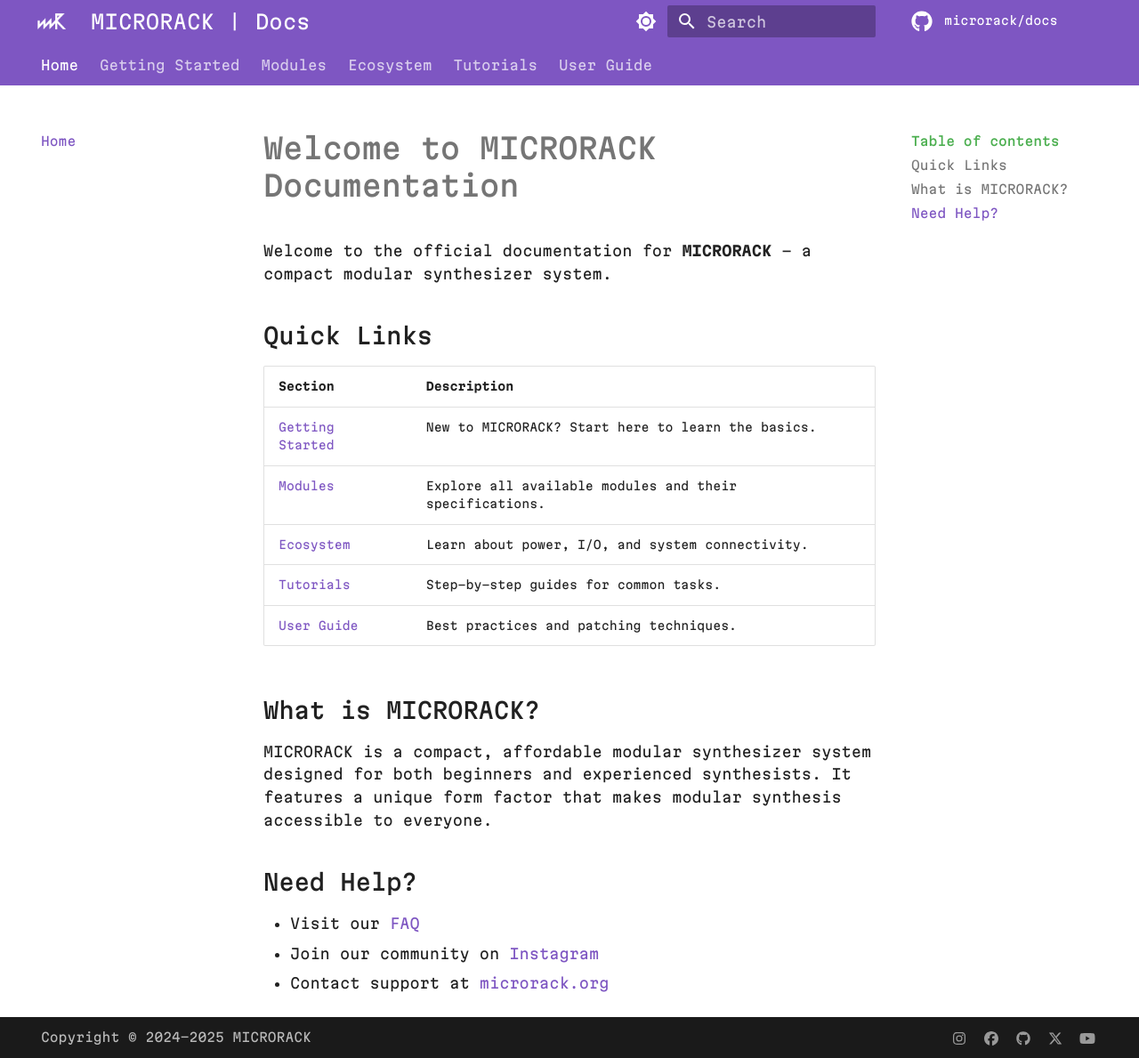
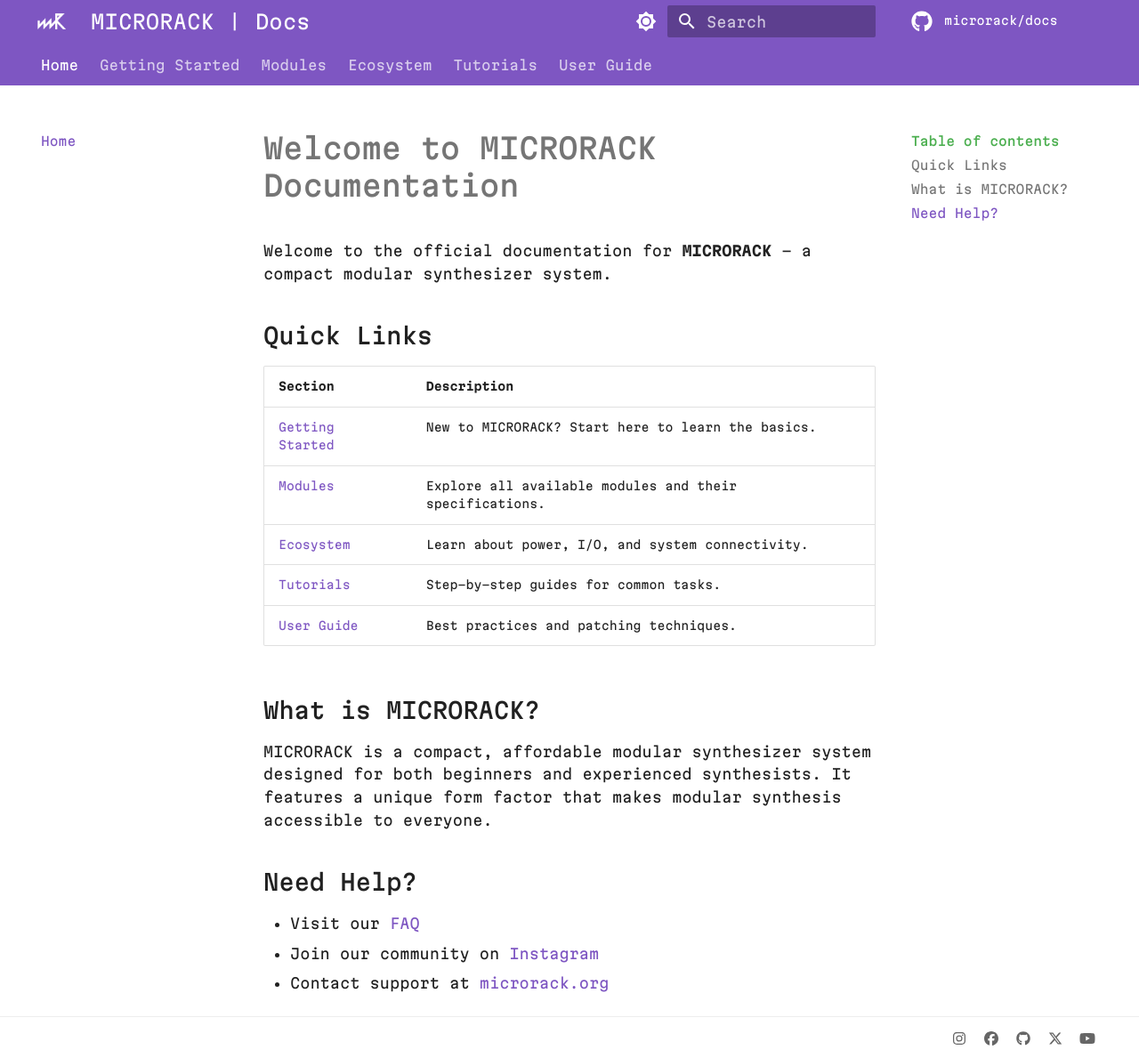
Before and after one commit to microrack/docs-test, an MkDocs documentation site: the page built from docs/index.md, in a window 1280 px wide and 1189 px high. Shown: the whole window at 89% size. Built offline with MkDocs 1.6.1 and Material for MkDocs 9.7.7, drawn with Linux system fonts in a browser that asks for light colours; comment, search, counter and statistics services are not loaded.

Commit message:
White footer

```diff
--- a/docs/assets/extra.css
+++ b/docs/assets/extra.css
@@ -87,15 +87,16 @@
 }
 
 /* ========================================
-   WHITE FOOTER (like main website)
+   WHITE FOOTER
    ======================================== */
 .md-footer {
-  background-color: #1a1a1a !important;
-  color: #999 !important;
+  background-color: #ffffff !important;
+  color: #333 !important;
+  border-top: 1px solid #eee;
 }
 
 .md-footer-meta {
-  background-color: #1a1a1a !important;
+  background-color: #ffffff !important;
 }
 
 .md-footer-meta__inner {
@@ -113,7 +114,7 @@
 }
 
 .md-copyright a {
-  color: #999 !important;
+  color: #333 !important;
 }
 
 /* Social icons in footer */
@@ -122,11 +123,11 @@
 }
 
 .md-social__link {
-  color: #999 !important;
+  color: #666 !important;
 }
 
 .md-social__link:hover {
-  color: #fff !important;
+  color: #000 !important;
 }
 
 .md-social__link svg {
@@ -136,19 +137,19 @@
 
 /* Footer navigation (prev/next) */
 .md-footer__inner {
-  background-color: transparent;
+  background-color: #f8f8f8 !important;
 }
 
 .md-footer__link {
-  color: #999 !important;
+  color: #333 !important;
 }
 
 .md-footer__link:hover {
-  color: #fff !important;
+  color: #000 !important;
 }
 
 .md-footer__title {
-  color: #ccc !important;
+  color: #333 !important;
   font-family: 'Martian Mono', monospace !important;
 }
 
@@ -157,3 +158,8 @@
   font-family: 'Martian Mono', monospace !important;
   font-size: 0.7rem;
 }
+
+/* Footer icon arrows */
+.md-footer__button {
+  color: #333 !important;
+}
```
